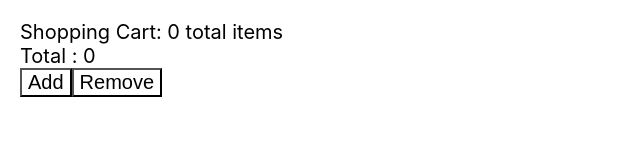
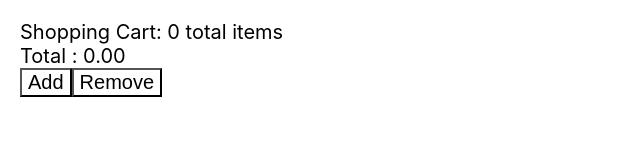
Before and after one commit to akiram8112/react-hook825, a React (Create React App) app: page / in a window 1280 px wide. Shown: the top 160 px of the page, without its empty margins (0-640 px from the left). Built offline with nearby package versions, Linux system fonts and the light colour scheme.

Commit message:
state -2

```diff
--- a/src/components/Product/Product.js
+++ b/src/components/Product/Product.js
@@ -6,12 +6,19 @@
         cart: [],
         total: 0
     });
+    const currenyOptions = {
+        minimumFractionDigits: 2,
+        maximumFractionDigits: 2,
+    }
+    const getTotal = () => {
+        return state.total.toLocaleString(undefined, currenyOptions);
+    }
     return (
         <div className='wrapper'>
             <div>
                 Shopping Cart: {state.cart.length} total items
             </div>
-            <div>Total : {state.total}</div>
+            <div>Total : {getTotal()}</div>
             <div className='product'><span role='img' aria-label='ice-cream'></span></div>
             <button>Add</button><button>Remove</button>
         </div>
```
